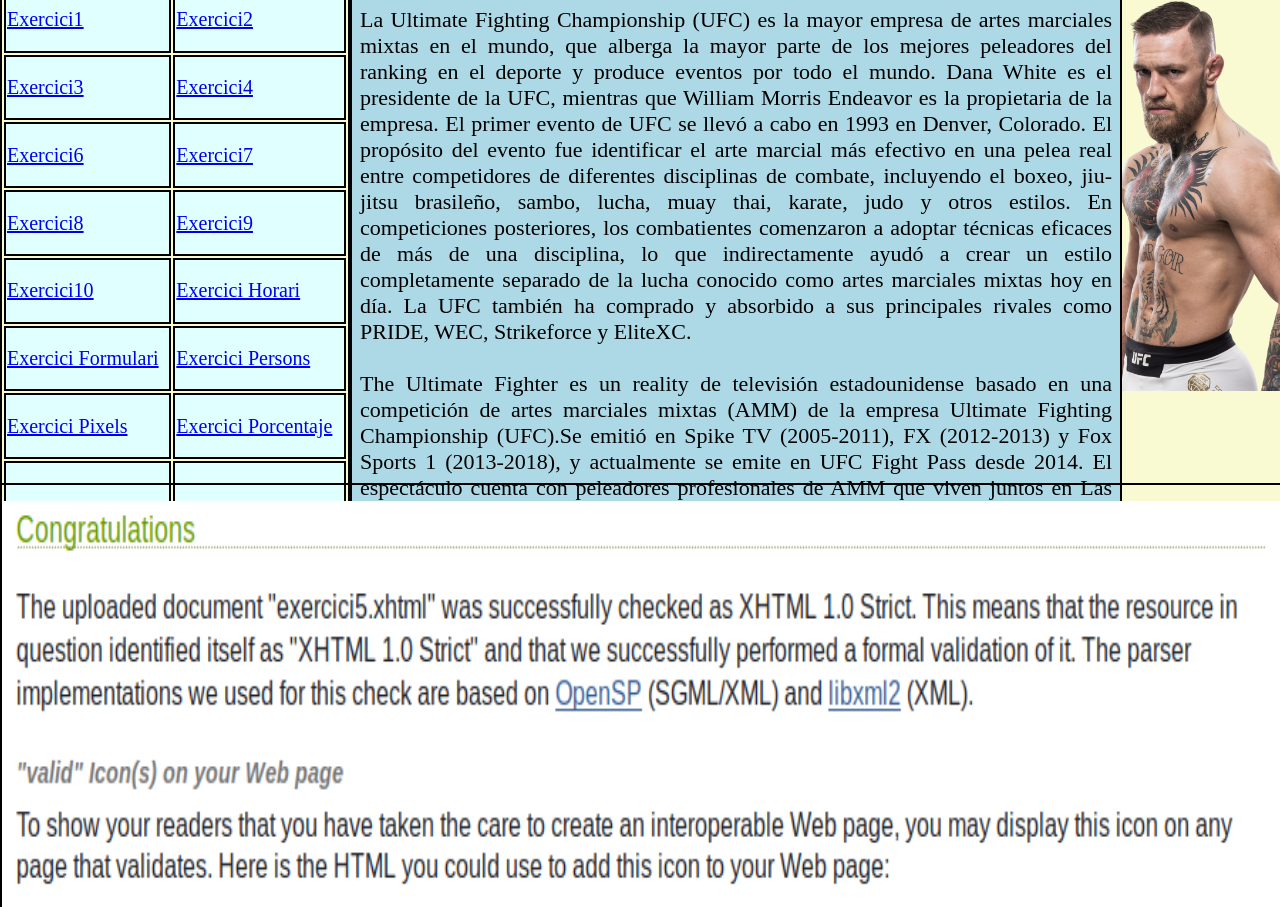
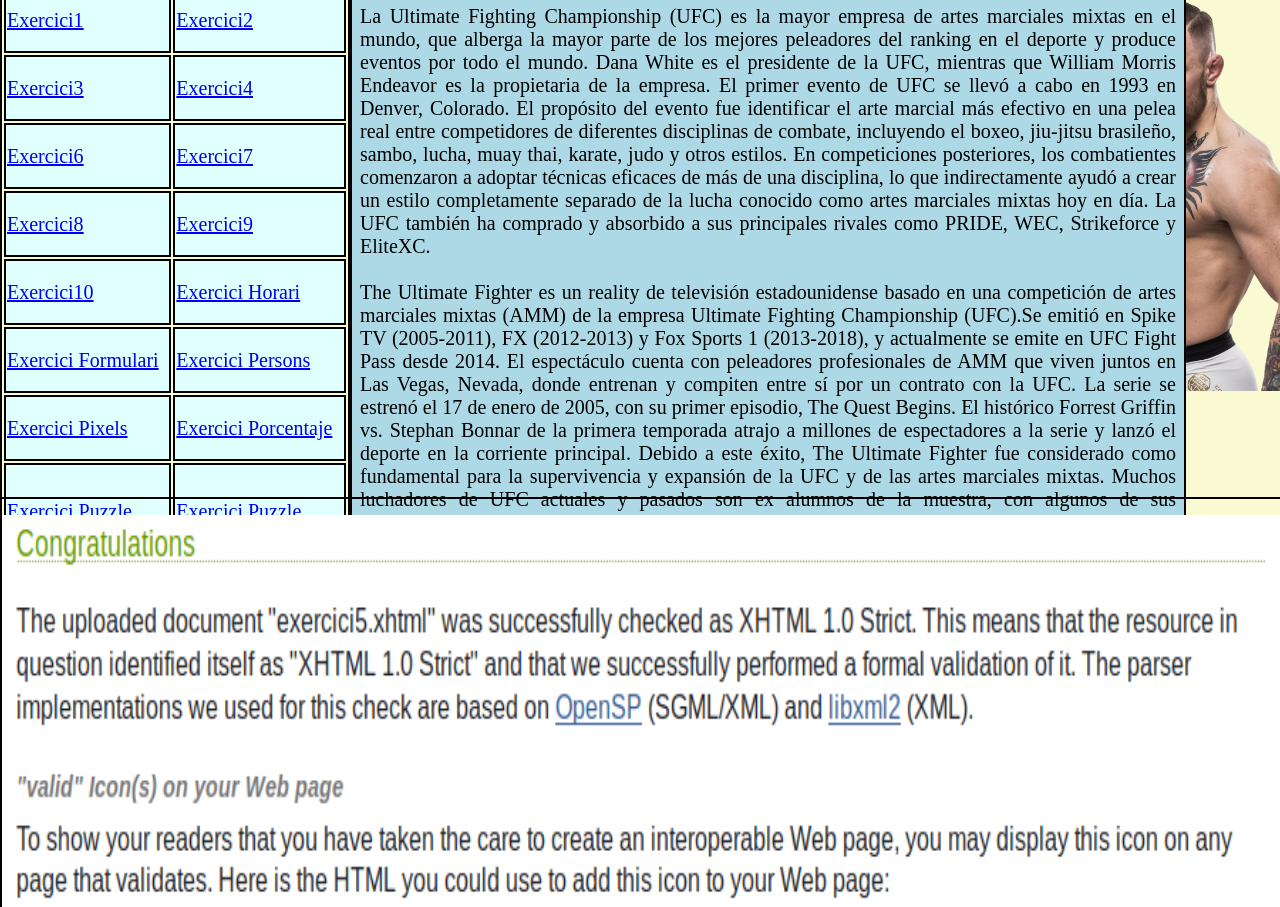
Before and after one commit to ArnauSMX/m08UF5, a plain HTML site: page index.html in a window 1280 px wide. Shown: the part 207-1114 px from the top of the page. Drawn offline with Linux system fonts and the light colour scheme; a web font is replaced by a local one.

Commit message:
index acabado

```diff
--- a/css/index.css
+++ b/css/index.css
@@ -1,3 +1,5 @@
+
+
 #top{
     background-color: lightsalmon;
     width: 100%;
@@ -44,7 +46,7 @@
 #menu2, #indice{
     border: 2px solid black;
     width: 350px;
-    height: 600px;
+    height: 603px;
     background-color: lightgoldenrodyellow;
 }
 
@@ -52,9 +54,12 @@ td{
     border: 2px solid black;
     background-color: lightcyan;
 }
+td:hover {
+    background-color: lightgreen;
+}
 
 #menuright{
-   /* width: 350px;*/
+    /*width: 450px;*/
    width: 20%;
    height: 600px;
     position: absolute;
@@ -76,7 +81,7 @@ td{
     left: 350px;
     right: 350px;
     /*width: 1440px;*/
-    width: 60%;
+    width: 65%;
     height: 600px;
     border: 2px solid black;
     background-color: lightblue;
@@ -84,7 +89,7 @@ td{
 
 #text{
     text-align: justify;
-    font-size: 22px;
+    font-size: 20px;
     padding-left: 8px;
     padding-right: 8px;
 }
@@ -92,7 +97,7 @@ td{
 #bottomdiv{
     left: 0%;
     right: 0%;
-    top: 86.25%;
+    top: 88%;
     position: absolute;
     border: 2px solid black;
     width: 100%;
@@ -103,3 +108,7 @@ td{
     width: 100%;
     height: 500px;
 }
+
+.indice:hover{
+    background-color: lightgreen;
+}
```
